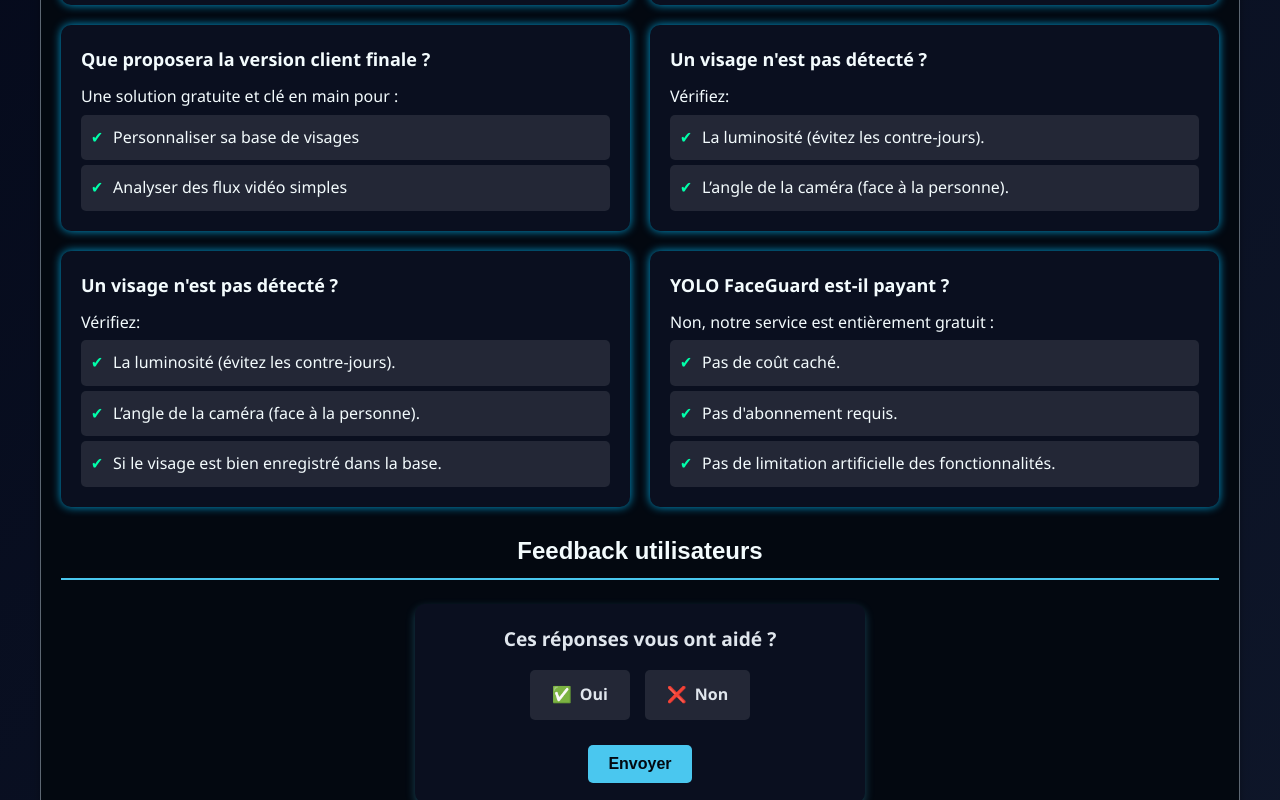
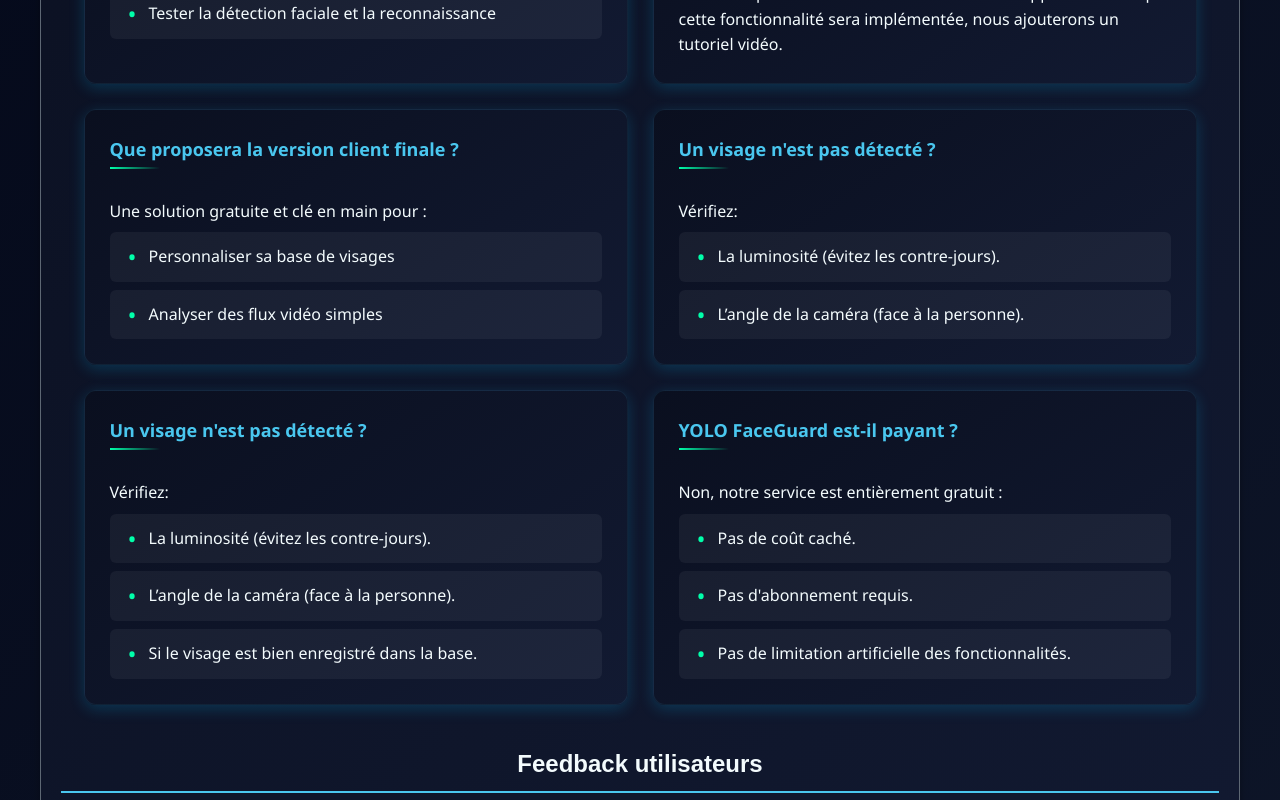
Before and after one commit to MissaouiYassine1/YOLO-FaceGuard, a React (Vite) app in the folder frontend/: page /faq in a window 1280 px wide. Shown: the part 960-1760 px from the top of the page. Built offline with nearby package versions, Linux system fonts and the light colour scheme; no server answers.

Commit message:
Amélioration du style de la page de FAQ

```diff
--- a/frontend/src/assets/styles/FAQ.css
+++ b/frontend/src/assets/styles/FAQ.css
@@ -2,204 +2,264 @@
 .FAQ-page {
     padding: 20px;
     text-align: center;
+    background: linear-gradient(135deg, #0a0f1f 0%, #121a32 100%);
 }
 
 /* Vidéo */
 .video-container {
-    width: 80%; /* ou un max-width selon ton design, ex : 600px */
+    width: 80%;
     margin: 20px auto;
     padding: 10px;
     background-color: #0a0f1f;
     border-radius: 12px;
-    box-shadow: 0 2px 6px rgba(0, 191, 255, 0.3); /* shadow douce */
-    transition: box-shadow 0.3s ease, transform 0.3s ease;
-    overflow: hidden; /* pour éviter que la video dépasse */
+    box-shadow: 0 2px 6px rgba(0, 191, 255, 0.3);
+    transition: all 0.3s ease;
+    border: 1px solid rgba(0, 191, 255, 0.1);
+    overflow: hidden;
 }
 
 .video-container:hover {
-    box-shadow: 0 4px 12px rgba(0, 191, 255, 0.4); /* effet léger */
+    box-shadow: 0 4px 20px rgba(0, 191, 255, 0.5);
     transform: translateY(-4px);
+    border-color: rgba(0, 191, 255, 0.3);
 }
 
-/* La vidéo garde sa taille naturelle */
 .video-container video {
     width: 100%;
     display: block;
-    border-radius: 10px; /* pour un joli rendu dans le container */
+    border-radius: 8px;
+    transition: transform 0.3s ease;
+}
+
+.video-container:hover video {
+    transform: scale(1.01);
 }
 
 /* Conteneur des questions */
 .question-container {
     display: flex;
-    flex-wrap: wrap; /* Permet le passage à la ligne */
-    justify-content: space-between; /* Espacement équilibré */
-    gap: 20px; /* Espacement entre les blocs */
+    flex-wrap: wrap;
+    justify-content: center;
+    gap: 25px;
     max-width: 1200px;
     margin: auto;
     margin-bottom: 25px;
+    padding: 15px;
 }
 
 /* Style des questions */
 .question {
-    width: calc(50% - 10px); /* Deux colonnes sur desktop */
+    width: calc(50% - 20px);
     box-sizing: border-box;
-    background-color: #0a0f1f; /* Fond sombre */
+    background: linear-gradient(145deg, #0a0f1f 0%, #121a32 100%);
     color: #f3fbfd;
-    padding: 20px;
-    border-radius: 10px; /* Bordures arrondies */
-    box-shadow: 0px 0px 10px rgba(0, 191, 255, 0.8); /* Effet glow */
+    padding: 25px;
+    border-radius: 12px;
+    box-shadow: 0 4px 15px rgba(0, 191, 255, 0.2);
     font-family: 'Segoe UI', Tahoma, Geneva, Verdana, sans-serif;
     text-align: left;
-    transition: transform 0.3s ease, box-shadow 0.3s ease;
+    transition: all 0.3s ease;
+    border: 1px solid rgba(74, 199, 239, 0.1);
+    position: relative;
+    overflow: hidden;
 }
 
 .question:hover {
     transform: translateY(-5px);
-    box-shadow: 0 6px 10px rgba(0, 191, 255, 0.5);
+    box-shadow: 0 8px 25px rgba(0, 191, 255, 0.4);
+}
+
+.question::before {
+    content: '';
+    position: absolute;
+    top: 0;
+    left: -100%;
+    width: 100%;
+    height: 100%;
+    background: linear-gradient(90deg, transparent, rgba(0, 191, 255, 0.1), transparent);
+    transition: 0.5s;
+}
+
+.question:hover::before {
+    left: 100%;
 }
 
 .question h4 {
-    color: #f3fbfd;
+    color: #4ac7ef;
     font-size: 18px;
-    margin-bottom: 10px;
+    margin-bottom: 15px;
+    position: relative;
+    display: inline-block;
+}
+
+.question h4::after {
+    content: '';
+    position: absolute;
+    bottom: -5px;
+    left: 0;
+    width: 50px;
+    height: 2px;
+    background: linear-gradient(90deg, #00ffaa, transparent);
 }
 
 .question ul {
     list-style: none;
     padding-left: 0;
+    margin-top: 20px;
 }
 
 .question li {
-    background: rgba(255, 255, 255, 0.1);
-    padding: 10px;
-    margin-top: 5px;
-    border-radius: 5px;
+    background: rgba(255, 255, 255, 0.05);
+    padding: 12px 15px;
+    margin-top: 8px;
+    border-radius: 6px;
     display: flex;
     align-items: center;
+    transition: all 0.3s ease;
+    position: relative;
+    border-left: 3px solid transparent;
+}
+
+.question li:hover {
+    background: rgba(74, 199, 239, 0.15);
+    transform: translateX(5px);
+    border-left: 3px solid #00ffaa;
+    box-shadow: 0 4px 8px rgba(0, 255, 170, 0.2);
 }
 
 .question li::before {
-    content: "✔"; /* Ajoute une icône */
+    content: "•";
     color: #00ffaa;
-    margin-right: 10px;
+    margin-right: 12px;
+    font-size: 24px;
+    line-height: 0;
 }
 
-/* 📱 Responsivité */
+.question li:hover::before {
+    color: #4ac7ef;
+    text-shadow: 0 0 8px rgba(74, 199, 239, 0.6);
+}
+
+/* Effet lumière au survol */
+.question li:hover {
+    background: linear-gradient(90deg, rgba(0, 191, 255, 0.1), rgba(0, 255, 170, 0.1));
+}
+
+/* Feedback section */
+.feedback-container {
+    background: linear-gradient(145deg, #0a0f1f 0%, #121a32 100%);
+    padding: 25px;
+    border-radius: 12px;
+    text-align: center;
+    max-width: 500px;
+    margin: 40px auto;
+    box-shadow: 0 8px 20px rgba(0, 191, 255, 0.2);
+    border: 1px solid rgba(74, 199, 239, 0.1);
+    transition: all 0.3s ease;
+}
+
+.feedback-container:hover {
+    box-shadow: 0 10px 25px rgba(0, 191, 255, 0.3);
+    transform: translateY(-3px);
+}
+
+.feedback-title {
+    font-size: 1.3rem;
+    color: #e0e6ed;
+    font-weight: 600;
+    margin-bottom: 20px;
+    display: block;
+    font-family: 'Segoe UI', Tahoma, Geneva, Verdana, sans-serif;
+    text-shadow: 0 0 10px rgba(74, 199, 239, 0.3);
+}
+
+.feedback-options {
+    display: flex;
+    justify-content: center;
+    gap: 15px;
+    margin-bottom: 20px;
+    flex-wrap: wrap;
+}
+
+.feedback-button {
+    display: flex;
+    align-items: center;
+    gap: 8px;
+    background: rgba(255, 255, 255, 0.08);
+    color: #e0e6ed;
+    padding: 12px 20px;
+    border-radius: 8px;
+    font-size: 1rem;
+    font-weight: 500;
+    cursor: pointer;
+    transition: all 0.3s ease;
+    border: 1px solid transparent;
+    min-width: 100px;
+    justify-content: center;
+}
+
+.feedback-button:hover {
+    background: rgba(74, 199, 239, 0.25);
+    transform: translateY(-3px);
+    box-shadow: 0 4px 12px rgba(74, 199, 239, 0.3);
+    border-color: rgba(74, 199, 239, 0.3);
+}
+
+input[type="radio"]:checked + .feedback-button {
+    background: linear-gradient(135deg, #4ac7ef 0%, #00ffaa 100%);
+    color: #030810;
+    box-shadow: 0 0 15px rgba(74, 199, 239, 0.6);
+    border-color: #4ac7ef;
+}
+
+.submit-button {
+    background: linear-gradient(135deg, #4ac7ef 0%, #00ffaa 100%);
+    color: #030810;
+    padding: 12px 25px;
+    border-radius: 8px;
+    font-size: 1rem;
+    font-weight: 600;
+    transition: all 0.3s ease;
+    border: none;
+    cursor: pointer;
+    margin-top: 15px;
+    box-shadow: 0 4px 15px rgba(74, 199, 239, 0.3);
+}
+
+.submit-button:hover {
+    transform: translateY(-3px);
+    box-shadow: 0 6px 20px rgba(74, 199, 239, 0.4);
+    opacity: 0.9;
+}
+
+/* Responsive */
 @media screen and (max-width: 1024px) {
     .question-container {
-        flex-direction: column; /* Passage en colonne */
+        flex-direction: column;
         align-items: center;
+        gap: 20px;
     }
 
     .question {
-        width: 90%; /* Largeur augmentée pour mieux s'afficher */
-    }
-
-    .video-container video {
         width: 90%;
     }
 }
 
 @media screen and (max-width: 768px) {
     .question {
-        width: 100%; /* Pleine largeur pour mobile */
+        width: 100%;
+        padding: 20px;
     }
 
-    .video-container video {
+    .video-container {
+        width: 95%;
+    }
+
+    .feedback-options {
+        flex-direction: column;
+    }
+
+    .feedback-button {
         width: 100%;
     }
 }
-/*********** FEEDBACK *************/
-.feedback-container {
-    background-color: #0a0f1f;
-    padding: 20px;
-    border-radius: 10px;
-    text-align: center;
-    max-width: 450px;
-    margin: auto;
-    box-shadow: 0 4px 10px rgba(74, 199, 239, 0.3);
-}
-
-/* Titre */
-.feedback-title {
-    font-size: 1.2rem;
-    color: #e0e6ed;
-    font-weight: bold;
-    margin-bottom: 15px;
-    display: block;
-    font-family: 'Segoe UI', Tahoma, Geneva, Verdana, sans-serif;
-}
-
-/* Conteneur des options */
-.feedback-options {
-    display: flex;
-    justify-content: center;
-    gap: 15px;
-    margin-bottom: 15px;
-    font-family: 'Segoe UI', Tahoma, Geneva, Verdana, sans-serif;
-}
-
-/* Masquer les radios natifs */
-input[type="radio"] {
-    display: none;
-}
-
-/* Style des boutons de feedback */
-.feedback-button {
-    display: flex;
-    align-items: center;
-    gap: 8px;
-    background-color: rgba(255, 255, 255, 0.1);
-    color: #e0e6ed;
-    padding: 10px 20px;
-    border-radius: 5px;
-    font-size: 1rem;
-    font-weight: bold;
-    cursor: pointer;
-    transition: all 0.3s ease;
-    border: 2px solid transparent;
-    user-select: none;
-    font-family: 'Segoe UI', Tahoma, Geneva, Verdana, sans-serif;
-}
-
-/* Effet hover */
-.feedback-button:hover {
-    background-color: rgba(74, 199, 239, 0.2);
-    transform: translateY(-2px);
-}
-
-/* Effet sélectionné */
-input[type="radio"]:checked + .feedback-button {
-    background-color: #4ac7ef;
-    color: #030810;
-    border-color: #4ac7ef;
-    box-shadow: 0 0 10px rgba(74, 199, 239, 0.5);
-}
-
-/* Bouton d'envoi stylisé */
-.submit-button {
-    display: inline-block;
-    background-color: #4ac7ef;
-    color: #030810;
-    padding: 10px 20px;
-    border-radius: 5px;
-    font-size: 1rem;
-    font-weight: bold;
-    transition: all 0.3s ease;
-    border: none;
-    cursor: pointer;
-    margin-top: 10px;
-}
-
-.submit-button:hover {
-    background-color: #3ab0d6;
-    transform: translateY(-2px);
-    box-shadow: 0 4px 10px rgba(0, 0, 0, 0.3);
-}
-
-/* 📱 Responsive */
-@media screen and (max-width: 768px) {
-    .feedback-options {
-        flex-direction: column;
-    }
-}
```
